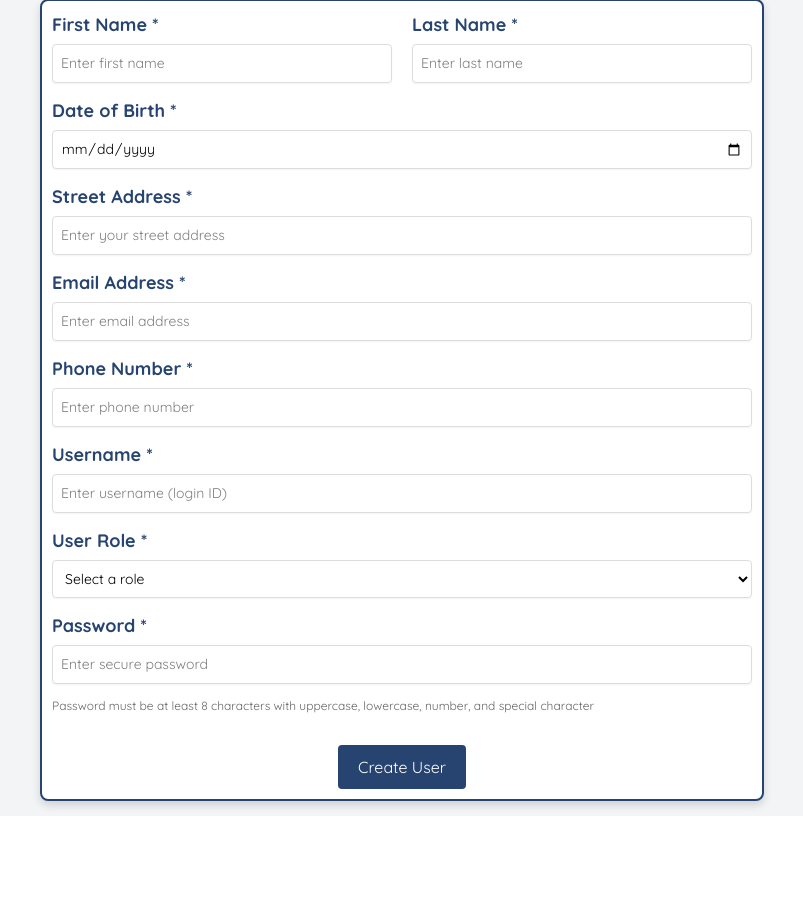
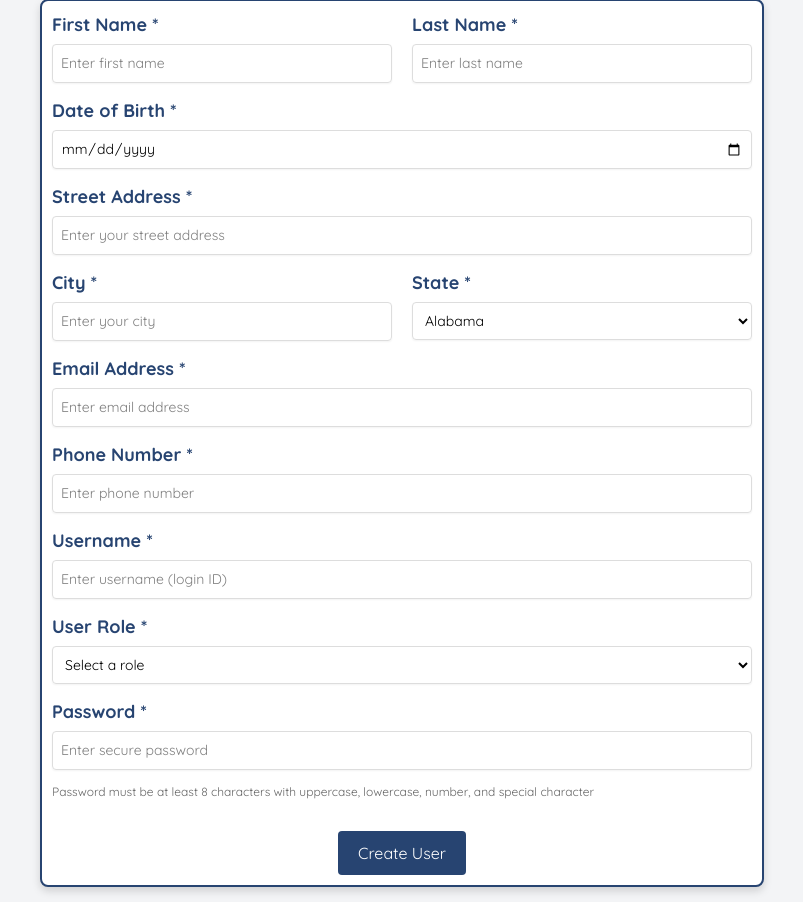
Before and after one commit to ivy864/micah-ministries, a PHP site: page /stepvarepo/createNewUser.php in a window 1280 px wide. Shown: the part 202-1104 px from the top of the page, without its empty margins (238-1041 px from the left). Before the commit the page ends 1015 px from the top, so only its background shows below. Run offline with PHP 8.4, Linux system fonts and the light colour scheme; the visitor is signed in with stand-in values (Sample User, id 1); data that the repository does not hold is empty; style sheets or scripts are compiled from the project's sources.

Commit message:
can add city and state to new user

```diff
--- a/createNewUser.php
+++ b/createNewUser.php
@@ -35,7 +35,8 @@
         $args = sanitize($_POST, $ignoreList);
 
         $required = array(
-            'first_name', 'last_name', 'email', 'phone', 'username', 'password', 'user_role', 'birthday', 'street_address'
+            'first_name', 'last_name', 'email', 'phone', 'username', 'password', 'user_role', 'birthday', 'street_address',
+            'city'
         );
 
         $errors = false;
@@ -60,6 +61,8 @@
         $email = strtolower($args['email']);
         $birthday = $args['birthday'];
         $street_address = $args['street_address'];
+        $city = $args['city'];
+        $state = $args['state'];
         if (!validateEmail($email)) {
             $errorDetails[] = "DEBUG: Email validation failed for: $email";
             $errors = true;
@@ -119,7 +122,7 @@
             $newperson = new Person(
                 $username, $password, date("Y-m-d"),
                 $first_name, $last_name, $birthday,
-                $street_address, 'N/A', 'VA', '00000', // Default address
+                $street_address, $city, $state, '00000', // Default address
                 $phone1, $phone1type, $email,
                 'N/A', 'N/A', '0000000000', 'cellphone', 'N/A', // Default emergency contact
                 $user_role, 'Active', 0, // Active status, not archived
@@ -390,6 +393,38 @@ require_once('header.php');
                                placeholder="Enter your street address">
                 </div>
 
+                <div class="form-row">
+                    <div class="form-group">
+                        <label for="city">City *</label>
+                        <input type="text" id="city" name="city" required
+                               value="<?php if (isset($city)) echo htmlspecialchars($city); ?>"
+                               placeholder="Enter your city">
+                </div>
+
+                <div class="form-group">
+                    <label for="state">State *</label>
+                    <select id="state" name="state" required>
+                                <?php
+                                    $states = array(
+                                        'Alabama', 'Alaska', 'Arizona', 'Arkansas', 'California', 'Colorado', 'Connecticut', 'Delaware', 'District Of Columbia', 'Florida', 'Georgia', 'Hawaii', 'Idaho', 'Illinois', 'Indiana', 'Iowa', 'Kansas', 'Kentucky', 'Louisiana', 'Maine', 'Maryland', 'Massachusetts', 'Michigan', 'Minnesota', 'Mississippi', 'Missouri', 'Montana', 'Nebraska', 'Nevada', 'New Hampshire', 'New Jersey', 'New Mexico', 'New York', 'North Carolina', 'North Dakota', 'Ohio', 'Oklahoma', 'Oregon', 'Pennsylvania', 'Rhode Island', 'South Carolina', 'South Dakota', 'Tennessee', 'Texas', 'Utah', 'Vermont', 'Virginia', 'Washington', 'West Virginia', 'Wisconsin', 'Wyoming'
+                                    );
+                                    $abbrevs = array(
+                                        'AL', 'AK', 'AZ', 'AR', 'CA', 'CO', 'CT', 'DE', 'DC', 'FL', 'GA', 'HI', 'ID', 'IL', 'IN', 'IA', 'KS', 'KY', 'LA', 'ME', 'MD', 'MA', 'MI', 'MN', 'MS', 'MO', 'MT', 'NE', 'NV', 'NH', 'NJ', 'NM', 'NY', 'NC', 'ND', 'OH', 'OK', 'OR', 'PA', 'RI', 'SC', 'SD', 'TN', 'TX', 'UT', 'VT', 'VA', 'WA', 'WV', 'WI', 'WY'
+                                    );
+                                    $length = count($states);
+                                    for ($i = 0; $i < $length; $i++) {
+                                        if ($abbrevs[$i] == $state) {
+                                            echo '<option value="' . $abbrevs[$i] . '" selected>' . $states[$i] . '</option>';
+                                        } else {
+                                            echo '<option value="' . $abbrevs[$i] . '">' . $states[$i] . '</option>';
+                                        }
+                                    }
+                                ?>
+                            </select>
+                </div>
+                </div>
+
+
                 <div class="form-group">
                     <label for="email">Email Address *</label>
                     <input type="email" id="email" name="email" required
```
